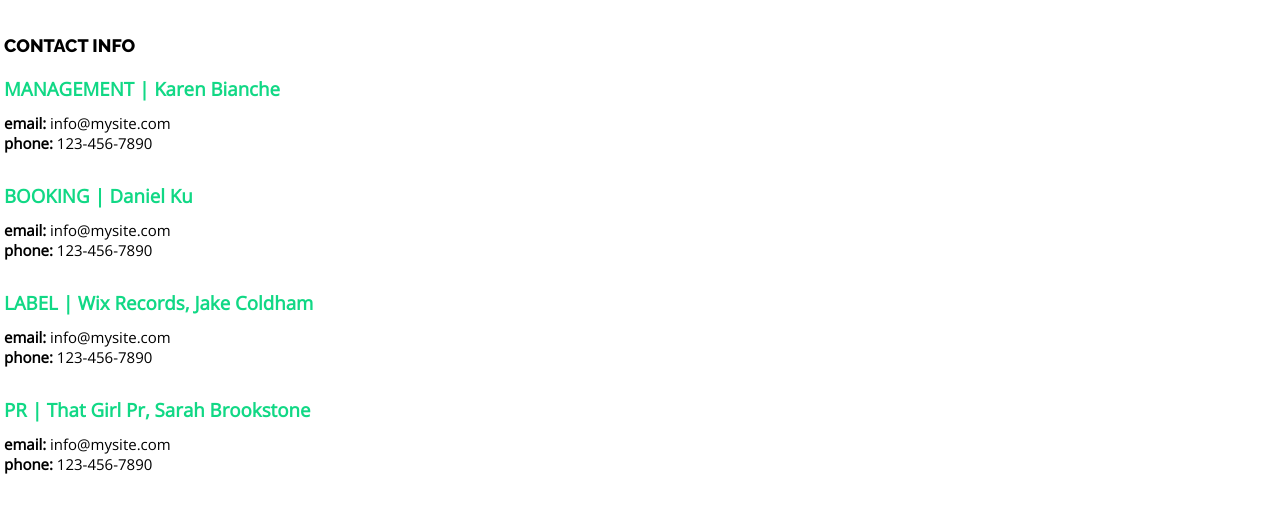
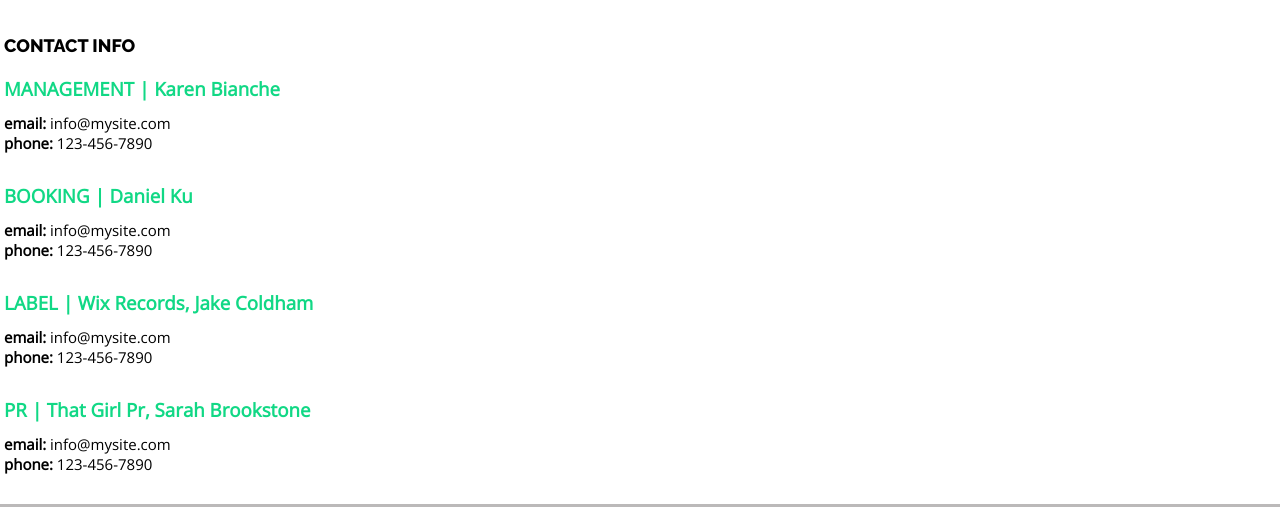
Before and after one commit to frandeclich/EmiliaCole, a plain HTML site: page contact.html in a window 1280 px wide. Shown: the part 742-1264 px from the top of the page. Drawn offline with nearby package versions, Linux system fonts and the light colour scheme.

Commit message:
Le agregué el border-bottom

```diff
--- a/css/stylesContact.css
+++ b/css/stylesContact.css
@@ -3,6 +3,7 @@
 }
 body{
     font-family: Open Sans;
+
 }
 .menu{
     margin-top: 25px;
@@ -79,5 +80,6 @@ body{
     margin-top: 25px;
     background-color: grey;
     line-height: 1px;
-    margin-bottom: 25px;
+    margin-bottom: 15px;
+    border-bottom: rgb(187, 185, 185) solid;
 }
```
